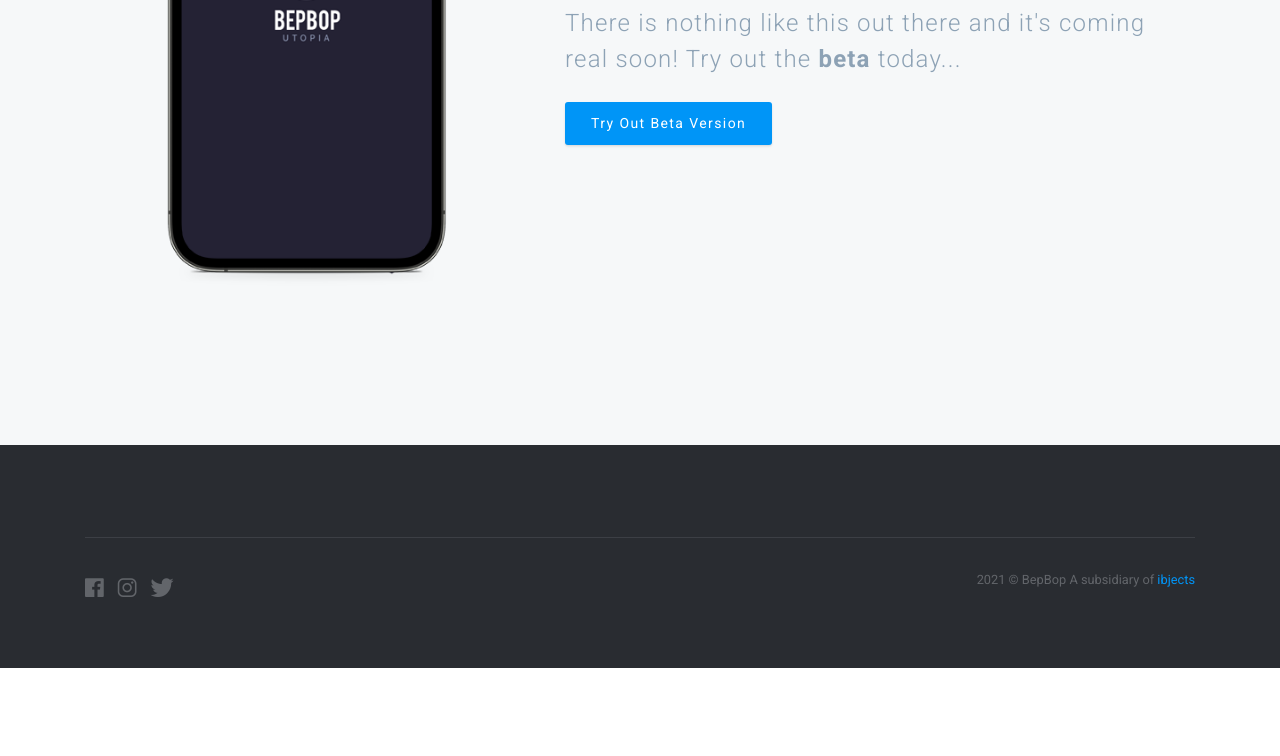
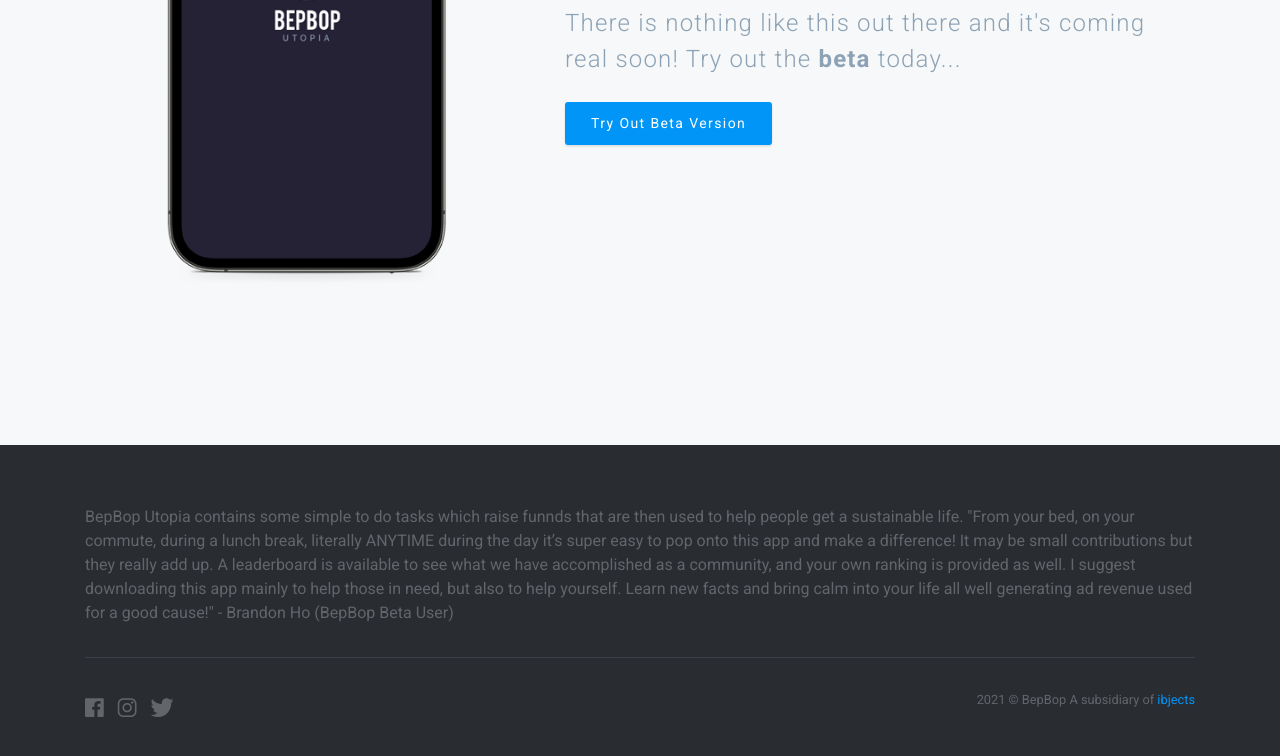
Before and after one commit to thechaudharysab/BepBop, a plain HTML site: page index.html in a window 1280 px wide. Shown: the part 467-1223 px from the top of the page. Before the commit the page ends 1135 px from the top, so only its background shows below. Drawn offline with nearby package versions, Linux system fonts and the light colour scheme.

Commit message:
Update index.html

```diff
--- a/index.html
+++ b/index.html
@@ -70,10 +70,14 @@
     </div>
   </section>
   <!-- E N D  H E R O -->
+<!-- <div class="container">
 
+</div> -->
   <!--  F O O T E R  -->
   <footer>
     <div class="container">
+      BepBop Utopia contains some simple to do tasks which raise funnds that are then used to help people get a sustainable life.
+      "From your bed, on your commute, during a lunch break, literally ANYTIME during the day it’s super easy to pop onto this app and make a difference! It may be small contributions but they really add up. A leaderboard is available to see what we have accomplished as a community, and your own ranking is provided as well. I suggest downloading this app mainly to help those in need, but also to help yourself. Learn new facts and bring calm into your life all well generating ad revenue used for a good cause!" - Brandon Ho (BepBop Beta User)
       <div class="divider"></div>
       <div class="row">
         <div class="col-md-6 col-xs-12">
```
